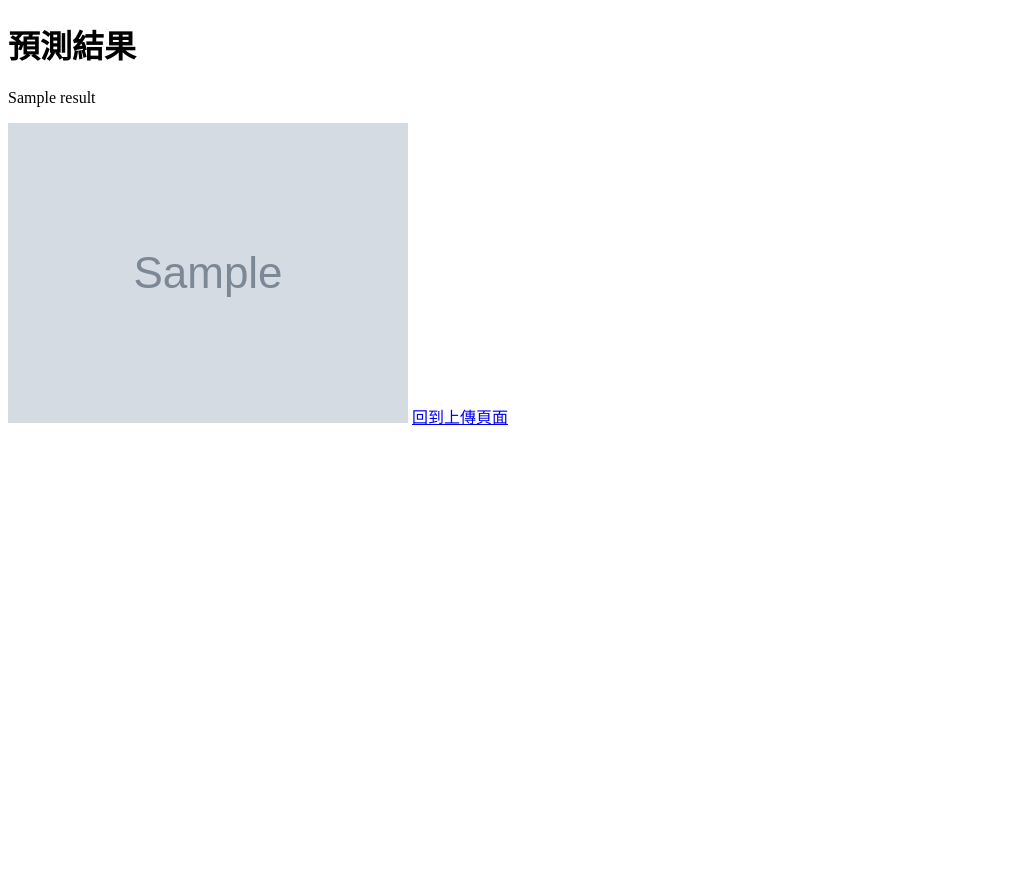
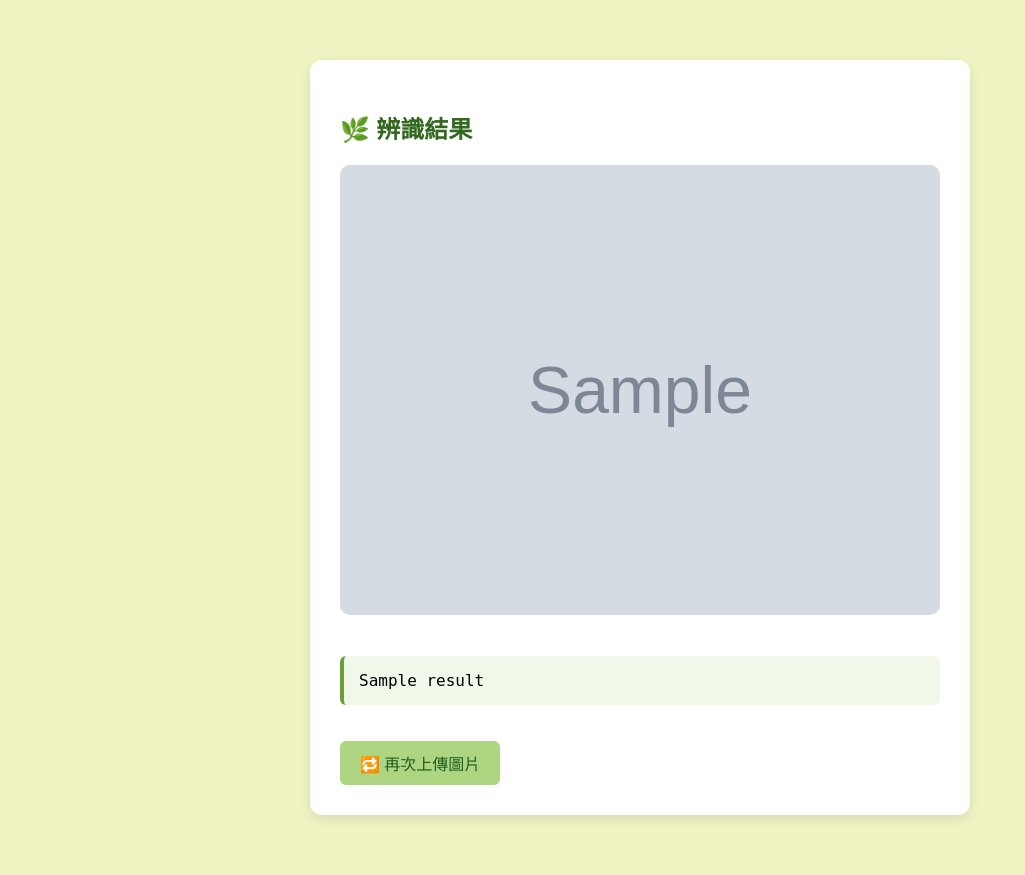
Before and after one commit to JJY01215/Tomato, a Flask app: template templates/result.html in a window 1280 px wide. Shown: the whole page, without its empty margins (0-1025 px from the left). Before the commit the page ends 425 px from the top, so only its background shows below. Run offline with Flask 3, Linux system fonts and the light colour scheme; the template is opened without the code that fills it: most values are stand-ins (such as "Sample title", 1, 10 or a date in 2020); grey boxes marked "Sample" are stand-in pictures.

Commit message:
Update result.html

```diff
--- a/templates/result.html
+++ b/templates/result.html
@@ -1,13 +1,61 @@
 <!DOCTYPE html>
-<html lang="zh-TW">
+<html lang="zh-Hant">
 <head>
     <meta charset="UTF-8">
-    <title>預測結果</title>
+    <title>辨識結果</title>
+    <style>
+        body {
+            font-family: 'Segoe UI', sans-serif;
+            background: #f0f4c3;
+            padding: 20px;
+            margin: 0;
+        }
+        .result-container {
+            background: #ffffff;
+            max-width: 600px;
+            margin: 40px auto;
+            padding: 30px;
+            border-radius: 12px;
+            box-shadow: 0 4px 12px rgba(0,0,0,0.1);
+        }
+        h2 {
+            color: #33691e;
+            margin-bottom: 20px;
+        }
+        img {
+            width: 100%;
+            border-radius: 10px;
+            margin-bottom: 20px;
+        }
+        pre {
+            background: #f1f8e9;
+            padding: 15px;
+            border-left: 4px solid #689f38;
+            border-radius: 6px;
+            white-space: pre-wrap;
+            font-size: 16px;
+        }
+        a {
+            display: inline-block;
+            margin-top: 20px;
+            text-decoration: none;
+            background: #aed581;
+            color: #1b5e20;
+            padding: 10px 20px;
+            border-radius: 6px;
+            transition: background 0.3s;
+        }
+        a:hover {
+            background: #9ccc65;
+        }
+    </style>
 </head>
 <body>
-    <h1>預測結果</h1>
-    <p>{{ result }}</p>
-    <img src="{{ image_path }}" alt="預測圖片" style="max-width: 400px;">
-    <a href="/">回到上傳頁面</a>
+    <div class="result-container">
+        <h2>🌿 辨識結果</h2>
+        <img src="{{ image_path }}" alt="預測圖片">
+        <pre>{{ result }}</pre>
+        <a href="/">🔁 再次上傳圖片</a>
+    </div>
 </body>
 </html>
```
